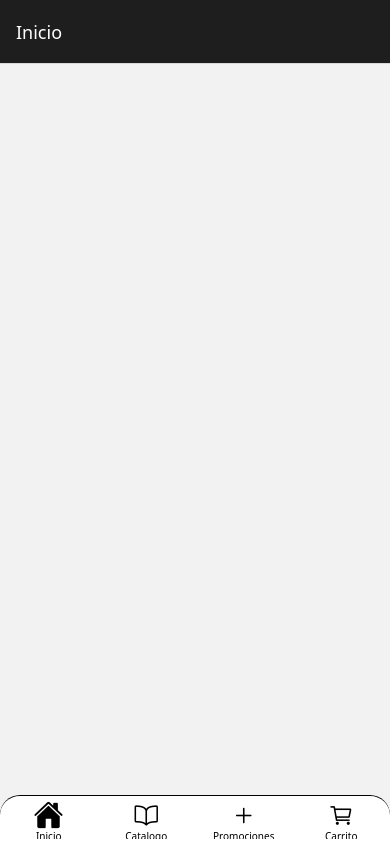
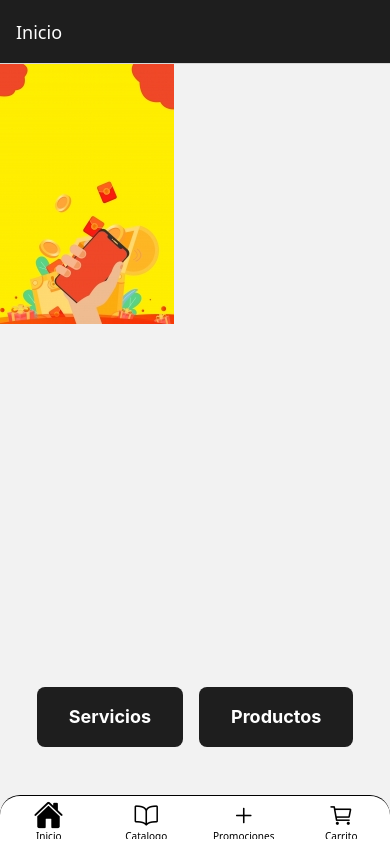
Before and after one commit to ArielGavilanes/app-react-native-vinculacion, a React Native app: screen /Home in a window 390 px wide. Built offline with nearby package versions, Linux system fonts and the light colour scheme; no server answers.

Commit message:
Avances en pantalla de inicio y productos con funcionalidad pero falta las tarjetas de detalle

```diff
--- a/App.tsx
+++ b/App.tsx
@@ -11,6 +11,9 @@ import { CatalogueScreen } from './src/screens/CatalogueScreen';
 import { CartScreen } from './src/screens/CartScreen';
 import { PromotionScreen } from './src/screens/PromotionScreen';
 
+import { ProductsScreen } from './src/screens/ProductsScreen';
+import { ServicesScreen } from './src/screens/ServicesScreen';
+
 export const App = () => {
   const Stack = createNativeStackNavigator<RootStackParamList>();
   const Tab = createBottomTabNavigator<HomeTabParamList>();
@@ -21,6 +24,16 @@ export const App = () => {
           name="Tabs"
           component={Tabs}
           options={{ headerShown: false }}
+        />
+        <Stack.Screen
+          name="Products"
+          component={ProductsScreen}
+          options={{ title: 'Productos' }}
+        />
+        <Stack.Screen
+          name="Services"
+          component={ServicesScreen}
+          options={{ title: 'Servicios' }}
         />
       </Stack.Navigator>
     );
--- a/package.json
+++ b/package.json
@@ -18,7 +18,6 @@
     "@react-navigation/native-stack": "^7.2.0",
     "@typescript-eslint/eslint-plugin": "^8.18.1",
     "app-react-native-vinculacion": "file:",
-    "expo": "~52.0.20",
     "expo-status-bar": "~2.0.0",
     "firebase": "^11.1.0",
     "nativewind": "^4.1.23",
@@ -44,6 +43,7 @@
     "eslint-plugin-react": "^7.37.2",
     "eslint-plugin-react-hooks": "^5.1.0",
     "eslint-plugin-react-native": "^4.1.0",
+    "expo": "^52.0.23",
     "prettier": "^3.4.2",
     "tailwindcss": "^3.4.17",
     "typescript": "^5.3.3"
--- /dev/null
+++ b/src/components/ListComponent.tsx
@@ -0,0 +1,55 @@
+import React from 'react';
+import { View, Text, FlatList, Image } from 'react-native';
+
+type ListComponentProps = {
+  title: string;
+  data: Array<{ id: string; name: string; image: string; price: string }>;
+  loading: boolean;
+};
+
+export const ListComponent: React.FC<ListComponentProps> = ({
+  title,
+  data,
+  loading,
+}) => {
+  if (loading) {
+    return (
+      <View className="flex-1 justify-center items-center">
+        <Text className="text-primary font-bold text-lg">Cargando...</Text>
+      </View>
+    );
+  }
+
+  if (!data || data.length === 0) {
+    return (
+      <View className="flex-1 justify-center items-center">
+        <Text className="text-primary font-bold text-lg">
+          No hay datos disponibles
+        </Text>
+      </View>
+    );
+  }
+
+  return (
+    <View className="flex-1 p-4 bg-secondary">
+      <Text className="text-primary text-xl font-bold text-center mb-4">
+        {title}
+      </Text>
+      <FlatList
+        data={data}
+        keyExtractor={(item) => item.id}
+        renderItem={({ item }) => (
+          <View className="bg-tertiary rounded-lg p-4 m-2 flex-1 items-center">
+            <Image
+              source={{ uri: item.image }}
+              className="w-24 h-24 rounded-lg mb-2"
+            />
+            <Text className="text-primary font-bold">{item.name}</Text>
+            <Text className="text-primary font-bold">{item.price}</Text>
+          </View>
+        )}
+        numColumns={2}
+      />
+    </View>
+  );
+};
--- a/src/enum/collections.ts
+++ b/src/enum/collections.ts
@@ -2,4 +2,5 @@ export enum COLLECTIONS {
   CATEGORIES = 'categories',
   PRODUCTS = 'products',
   PROMOTIONS = 'promotions',
+  SERVICES = 'services',
 }
--- a/src/interfaces/CategoryI.ts
+++ b/src/interfaces/CategoryI.ts
@@ -1,4 +1,5 @@
 export interface CategoryI {
+  image: string;
   id: string;
   name: string;
 }
--- a/src/interfaces/ProductI.ts
+++ b/src/interfaces/ProductI.ts
@@ -1,4 +1,5 @@
 export interface ProductI {
+  image: string;
   id: string;
   name: string;
   price: number;
--- a/src/screens/HomeScreen.tsx
+++ b/src/screens/HomeScreen.tsx
@@ -1,10 +1,16 @@
 import { useNavigation } from '@react-navigation/native';
+import { NativeStackNavigationProp } from '@react-navigation/native-stack';
 import { useLayoutEffect } from 'react';
-import { View } from 'react-native';
+import { View, TouchableOpacity, Text, ImageBackground } from 'react-native';
 import { colors } from '../utils/colors';
+import { RootStackParamList } from '../types/RoutingTypes';
+
+const BUTTON_SERVICES = 'Servicios';
+const BUTTON_PRODUCTS = 'Productos';
 
 export const HomeScreen = () => {
-  const navigation = useNavigation();
+  const navigation =
+    useNavigation<NativeStackNavigationProp<RootStackParamList>>();
 
   useLayoutEffect(() => {
     navigation.setOptions({
@@ -12,10 +18,38 @@ export const HomeScreen = () => {
       headerStyle: {
         backgroundColor: colors.primary,
       },
-      headerTintColor: '#fff',
+      headerTintColor: colors.tertiary,
       headerLeft: () => null,
     });
   }, [navigation]);
 
-  return <View></View>;
+  return (
+    <ImageBackground
+      // eslint-disable-next-line @typescript-eslint/no-require-imports
+      source={require('../../assets/home.jpg')}
+      className="flex-1 justify-center items-center"
+      resizeMode="cover"
+    >
+      <View className="flex-1 justify-end items-center pb-12">
+        <View className="flex-row mt-5">
+          <TouchableOpacity
+            className="bg-primary py-4 px-8 rounded-lg mx-2"
+            onPress={() => navigation.navigate('Services')}
+          >
+            <Text className="text-tertiary font-bold text-lg text-center">
+              {BUTTON_SERVICES}
+            </Text>
+          </TouchableOpacity>
+          <TouchableOpacity
+            className="bg-primary py-4 px-8 rounded-lg mx-2"
+            onPress={() => navigation.navigate('Products')}
+          >
+            <Text className="text-tertiary font-bold text-lg text-center">
+              {BUTTON_PRODUCTS}
+            </Text>
+          </TouchableOpacity>
+        </View>
+      </View>
+    </ImageBackground>
+  );
 };
--- /dev/null
+++ b/src/screens/ProductsScreen.tsx
@@ -0,0 +1,34 @@
+import React from 'react';
+import { useFirestore } from '../hooks/useFirestore';
+import { COLLECTIONS } from '../enum/collections';
+import { ListComponent } from '../components/ListComponent';
+import { ProductI } from '../interfaces/ProductI';
+
+type FormattedItem = {
+  id: string;
+  name: string;
+  image: string;
+  price: string;
+};
+
+export const ProductsScreen = () => {
+  const { data, fetchData, loading } = useFirestore(COLLECTIONS.PRODUCTS);
+
+  React.useEffect(() => {
+    fetchData();
+  }, [fetchData]);
+
+  const formattedData: FormattedItem[] =
+    (data || [])
+      .filter((item): item is ProductI => 'price' in item && 'image' in item)
+      .map((item) => ({
+        id: item.id,
+        name: item.name,
+        image: item.image,
+        price: `$${item.price}`,
+      })) ?? [];
+
+  return (
+    <ListComponent title="PRODUCTOS" data={formattedData} loading={loading} />
+  );
+};
--- /dev/null
+++ b/src/screens/ServicesScreen.tsx
@@ -0,0 +1,34 @@
+import React from 'react';
+import { useFirestore } from '../hooks/useFirestore';
+import { COLLECTIONS } from '../enum/collections';
+import { ListComponent } from '../components/ListComponent';
+import { ProductI } from '../interfaces/ProductI';
+
+type FormattedItem = {
+  id: string;
+  name: string;
+  image: string;
+  price: string;
+};
+
+export const ServicesScreen = () => {
+  const { data, fetchData, loading } = useFirestore(COLLECTIONS.SERVICES);
+
+  React.useEffect(() => {
+    fetchData();
+  }, [fetchData]);
+
+  const formattedData: FormattedItem[] =
+    (data || [])
+      .filter((item): item is ProductI => 'price' in item && 'image' in item)
+      .map((item) => ({
+        id: item.id,
+        name: item.name,
+        image: item.image,
+        price: `$${item.price}`,
+      })) ?? [];
+
+  return (
+    <ListComponent title="SERVICIOS" data={formattedData} loading={loading} />
+  );
+};
--- a/src/types/RoutingTypes.ts
+++ b/src/types/RoutingTypes.ts
@@ -1,4 +1,6 @@
 export type RootStackParamList = {
   Home: undefined;
   Tabs: undefined;
+  Products: undefined;
+  Services: undefined;
 };
--- a/tailwind.config.js
+++ b/tailwind.config.js
@@ -3,7 +3,13 @@ module.exports = {
   content: ['./App.{js,jsx,ts,tsx}', './src/**/*.{js,jsx,ts,tsx}'],
   presets: [require('nativewind/preset')],
   theme: {
-    extend: {},
+    extend: {
+      colors: {
+        primary: '#1E1E1E', // GRIS
+        secondary: '#000000', // BLANCO
+        tertiary: '#FFFFFF', // NEGRO
+      },
+    },
   },
   plugins: [],
 };
```
Also changed, not shown: assets/home.jpg (added), 1 other file (tests, documents, lock files or other folders).
